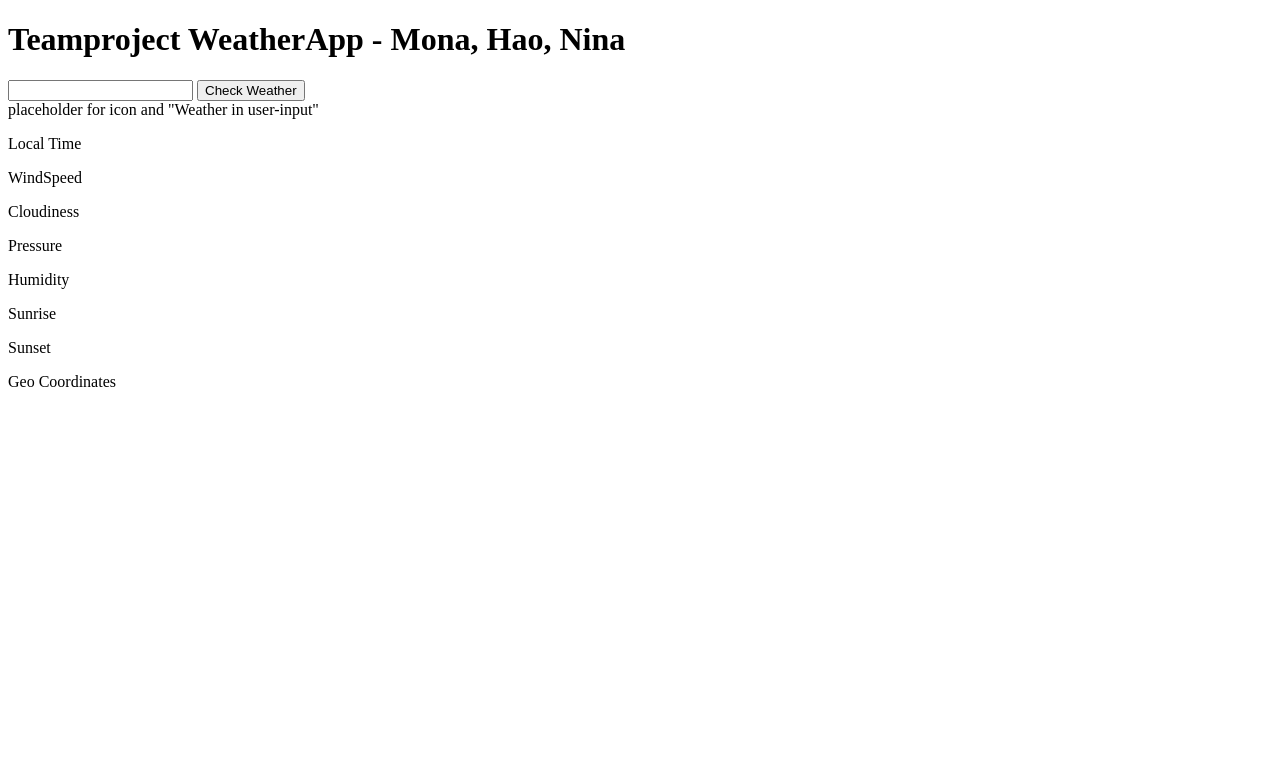
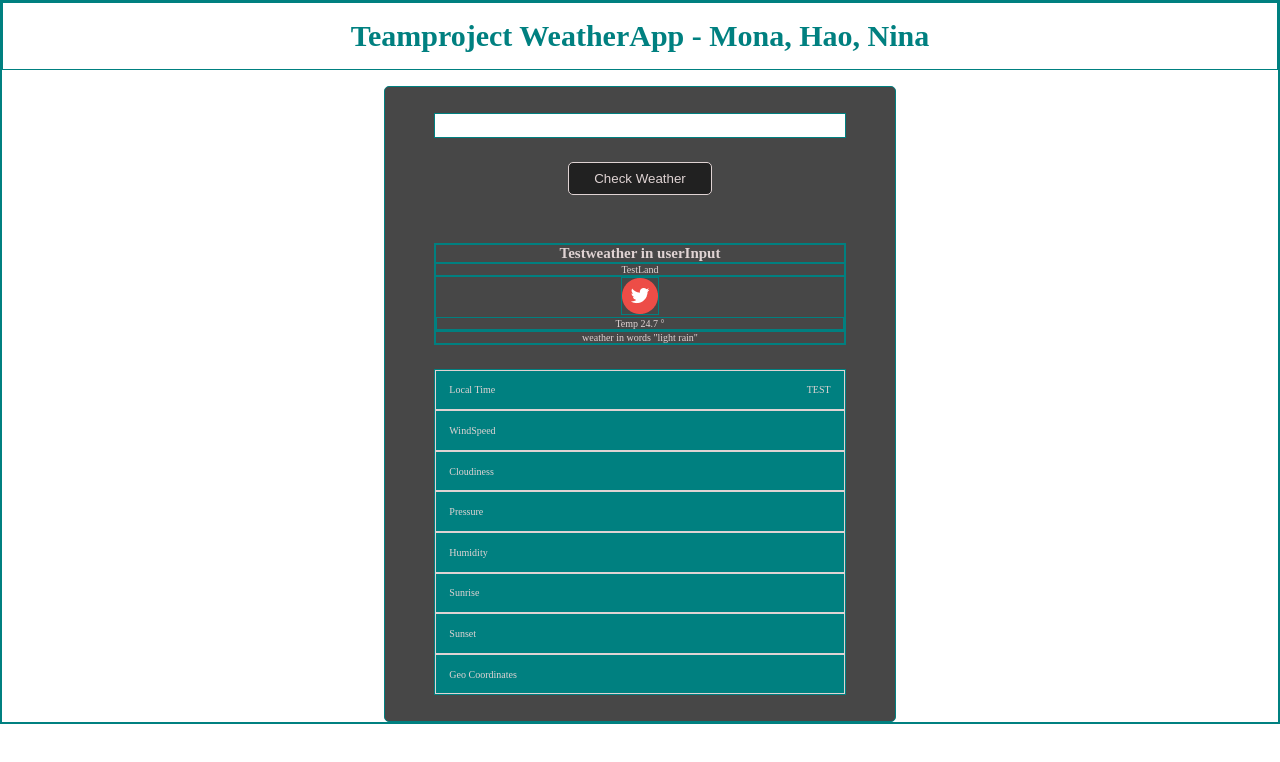
Before and after one commit to ninaraffaela/Project_WeatherApp, a website built with Vite: page index.html in a window 1280 px wide. Built offline with nearby package versions, Linux system fonts and the light colour scheme.

Commit message:
add basic style so far

```diff
--- a/index.html
+++ b/index.html
@@ -12,45 +12,53 @@
       <input id="user-input" type="text" />
       <input id="submit-btn" type="submit" value="Check Weather" />
 
+      <div id="output-area">
+        <h2>Testweather in userInput</h2>
+        <p>TestLand</p>
+        <div>
+          <img src="./src/assets/img/tw_red.png" alt="icon" />
+          <p>Temp 24.7 °</p>
+        </div>
+
+        <p>weather in words "light rain"</p>
+      </div>
 
       <section id="fill-the-blanks">
-
-        <div id="output-area">placeholder for icon and "Weather in user-input"</div>
         <div>
           <p>Local Time</p>
-          <p id="api-local-time"></p>
+          <p id="api-local-time">TEST</p>
         </div>
-        <div class="stroke"></div>
+
         <div>
           <p>WindSpeed</p>
           <p id="api-wind-speed"></p>
         </div>
-        <div class="stroke"></div>
+
         <div>
           <p>Cloudiness</p>
           <p id="api-cloudiness"></p>
         </div>
-        <div class="stroke"></div>
+
         <div>
           <p>Pressure</p>
           <p id="api-pressure"></p>
         </div>
-        <div class="stroke"></div>
+
         <div>
           <p>Humidity</p>
           <p id="api-humidity"></p>
         </div>
-        <div class="stroke"></div>
+
         <div>
           <p>Sunrise</p>
           <p id="api-sunrise"></p>
         </div>
-        <div class="stroke"></div>
+
         <div>
           <p>Sunset</p>
           <p id="api-sunset"></p>
         </div>
-        <div class="stroke"></div>
+
         <div>
           <p>Geo Coordinates</p>
           <p id="api-coordinates"></p>
--- a/src/style.css
+++ b/src/style.css
@@ -0,0 +1,82 @@
+* {
+    margin: 0;
+    padding: 0;
+    box-sizing: border-box;
+    border: solid teal 1px;
+}
+
+:root {
+    --color-hightlight: #fe6440;
+    --color-greywhite: rgb(223, 211, 211);
+    --color-background: #474747;
+    --color-btnBackground: #212121;
+}
+html {
+    font-size: 62.5%;
+
+}
+
+img {
+    max-width: 100%;
+}
+
+h1 {
+    color: teal;
+    text-align: center;
+    padding: 2vh;
+    margin-bottom: 2vh;
+    font-size: 3rem;
+}
+/* # change h1 names */
+
+main {
+    width: 40vw;
+    margin: 0 auto;
+    background-color: var(--color-background);
+    border-radius: 5px;
+    color: var(--color-greywhite);
+    padding: 2vw;
+    display: flex;
+    flex-direction: column;
+    align-items: center;
+    gap: 3vh;
+}
+
+#user-input {
+    width: 90%;
+    font-size: 2rem;
+}
+
+#submit-btn {
+    padding: .8rem 2.5rem;
+    background-color: var(--color-btnBackground);
+    color: var(--color-greywhite);
+    border-radius: 5px;
+    border: solid 1px var(--color-greywhite);
+    margin-bottom: 3vh;
+}
+
+#submit-btn:hover {
+    background-color: #fe6440;
+}
+
+#output-area {
+    width: 90%;
+    text-align: center;
+}
+
+#fill-the-blanks {
+    width: 90%;
+    background-color: teal;
+}
+
+/* # in the html the output-area outside of section fill-the-blanks */
+/* # remove the strokes */
+#fill-the-blanks div {
+    border: solid 0.5px rgb(223, 211, 211);
+    padding: 1vw;
+    display: flex;
+    justify-content: space-between;
+
+    align-items: center;
+}
```
Also changed, not shown: README.md, src/assets/img/tw_red.png (added), xmind_nextRun.png (added).
